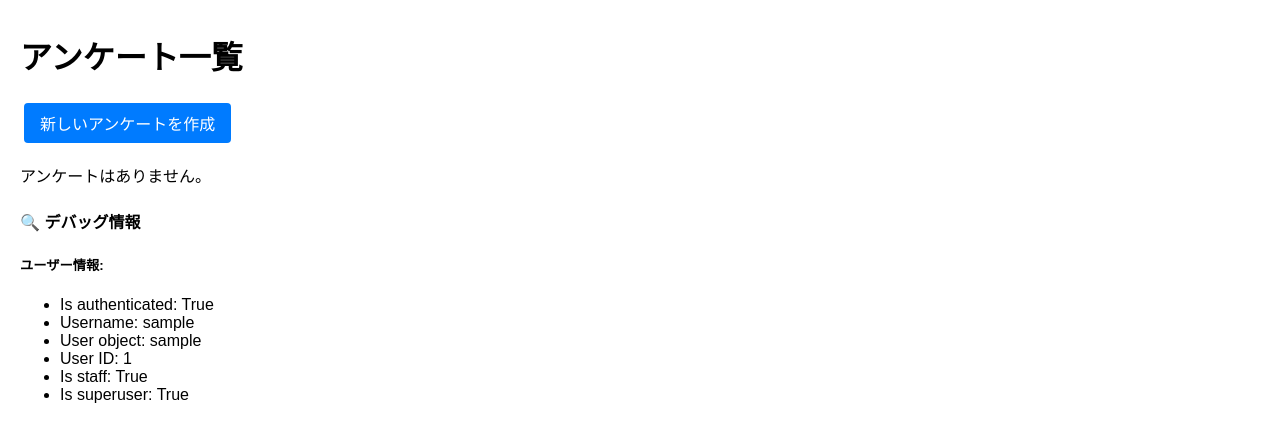
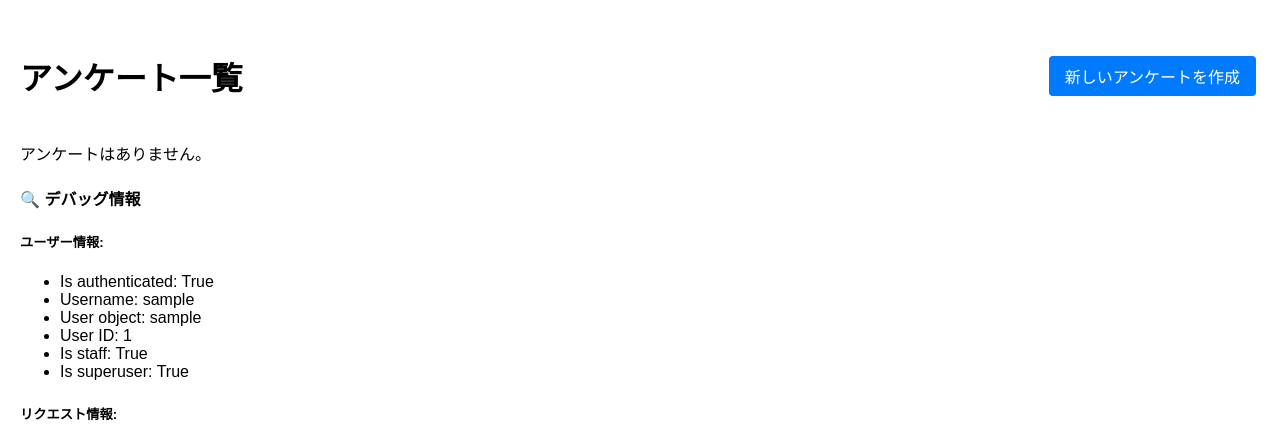
Before and after one commit to itukahashinu/Hack-U-2024, a Django app: page /polls/ in a window 1280 px wide. Shown: the part 94-521 px from the top of the page. Run offline with Django 5.2, Linux system fonts and the light colour scheme; the visitor is signed in with stand-in values (Sample User, id 1); data that the repository does not hold is empty.

Commit message:
backend update

```diff
--- a/backend/mysite/polls/templates/polls/index.html
+++ b/backend/mysite/polls/templates/polls/index.html
@@ -1,15 +1,14 @@
 {% extends 'base.html' %}
 
 {% block content %}
-<div class="container mt-4">
-    <div class="d-flex justify-content-between align-items-center mb-4">
-        <h1>アンケート一覧</h1>
-        {% if user.is_authenticated %}
-            <a href="{% url 'polls:survey_create' %}" class="btn btn-primary">
-                <i class="bi bi-plus-circle"></i> 新しいアンケートを作成
-            </a>
-        {% endif %}
-    </div>
+<div style="display: flex; justify-content: space-between; align-items: center; margin-bottom: 20px;">
+    <h1>アンケート一覧</h1>
+    {% if user.is_authenticated %}
+        <a href="{% url 'polls:survey_create' %}" class="btn btn-primary" style="padding: 8px 16px;">
+            新しいアンケートを作成
+        </a>
+    {% endif %}
+</div>
 
     {% if messages %}
     <div class="messages">
--- a/backend/mysite/polls/urls.py
+++ b/backend/mysite/polls/urls.py
@@ -8,25 +8,21 @@
 
 app_name = 'polls'
 urlpatterns = [
-    # インデックスページのURL
+    # メインページ
     path('', views.index, name='index'),
-    path('polls/', views.index, name='polls_index'),  # polls/へのアクセスも同じindexビューにマッピング
 
-    # 従来のDjangoビュー用のURL
-    path('polls/<int:question_id>/', views.detail, name='detail'),
-    path('polls/<int:question_id>/results/', views.results, name='results'),
-    path('polls/<int:question_id>/vote/', views.vote, name='vote'),
+    # アンケート作成・管理
+    path('surveys/create/', views.survey_create_view, name='survey_create'),
 
-    # API用のURL
+    # アンケート表示・回答
+    path('surveys/<int:survey_id>/', views.survey_detail_view, name='survey_detail'),
+    path('surveys/<int:survey_id>/response/', views.survey_response_view, name='survey_response'),
+
+    # API エンドポイント
     path('api/', include(router.urls)),
     path('api/create-survey/', views.create_survey, name='create-survey'),
     path('api/questions/<int:question_id>/', views.question_detail, name='question-detail'),
     path('api/surveys/', views.survey_list, name='survey_list'),
     path('api/surveys/<int:survey_id>/', views.survey_detail, name='survey_detail'),
-
-    # アンケート関連のURL
-    path('surveys/<int:survey_id>/', views.survey_detail_view, name='survey_detail'),
-    path('surveys/<int:survey_id>/response/', views.survey_response_view, name='survey_response'),
     path('api/surveys/<int:survey_id>/submit/', views.submit_survey_response, name='submit_survey_response'),
-    path('surveys/create/', views.survey_create_view, name='survey_create'),
 ]
```
